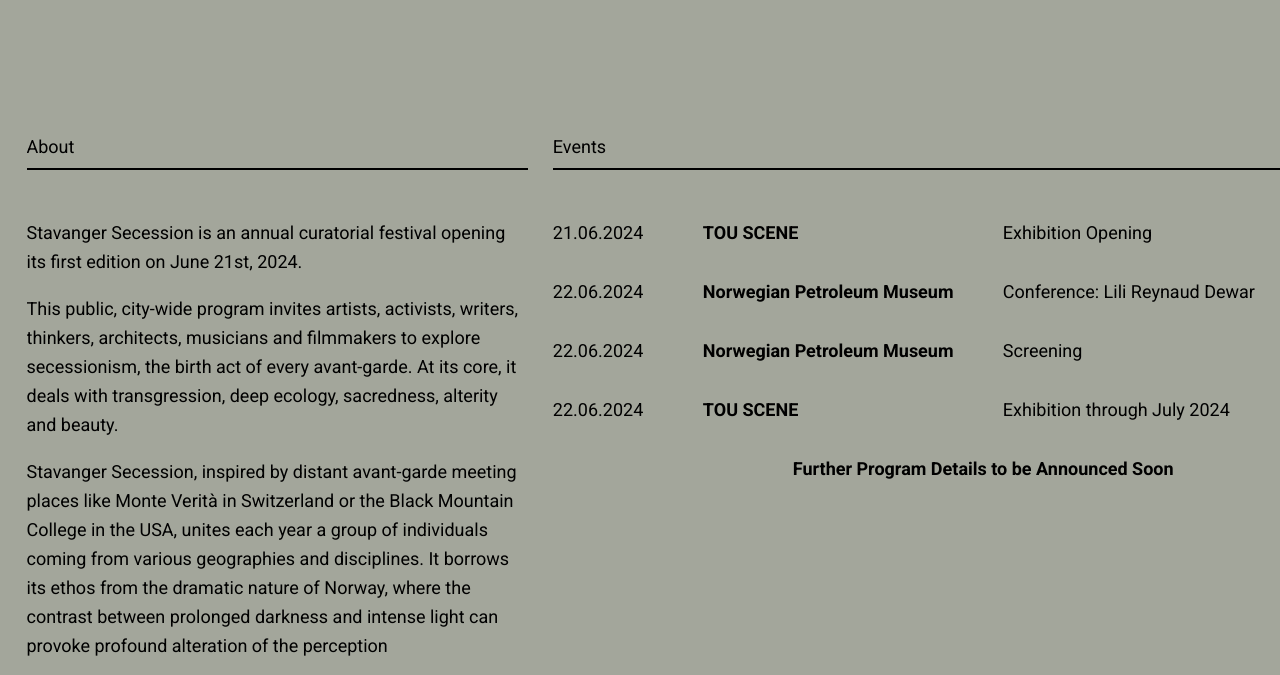
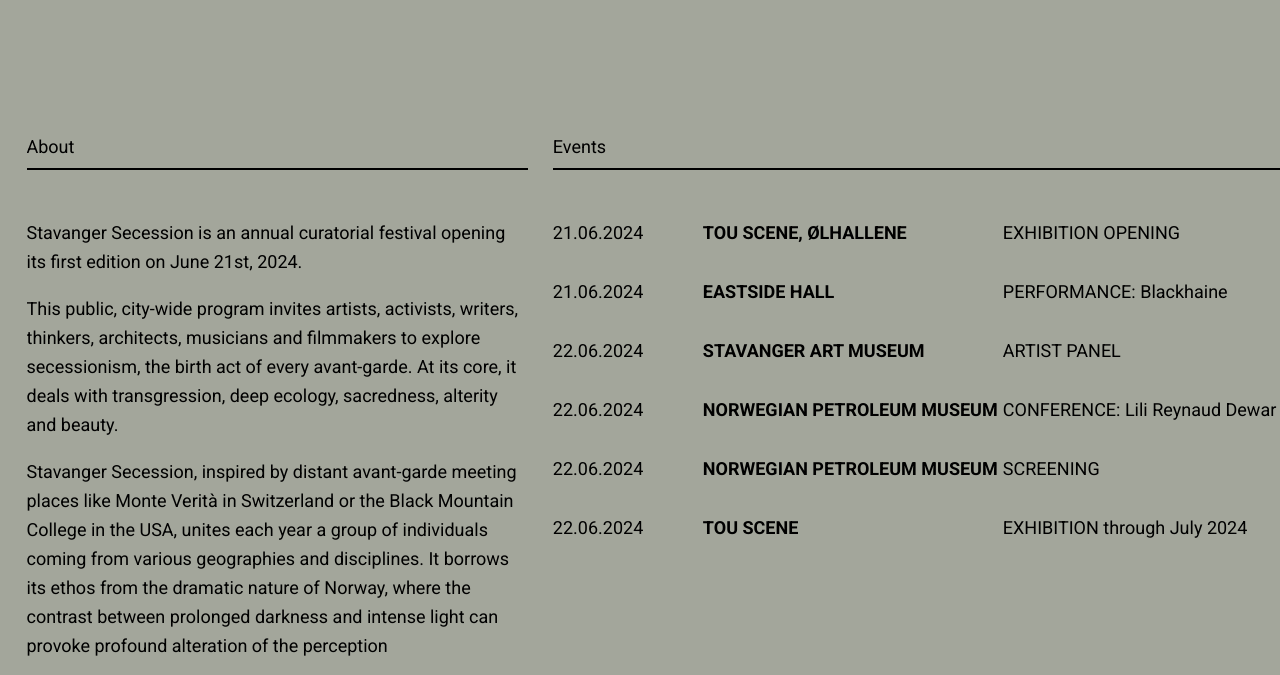
Before and after one commit to LukasMosser/stavanger_secession_2024, a plain HTML site: page index.html in a window 1280 px wide. Shown: the part 633-1308 px from the top of the page. Drawn offline with Linux system fonts and the light colour scheme; no server answers.

Commit message:
updated program

```diff
--- a/index.html
+++ b/index.html
@@ -74,30 +74,39 @@
                     <hr> <!-- Horizontal divider -->
                     <div class="event-row">
                         <span class="event-date">21.06.2024</span>
-                        <span class="institution-name"><a href="https://www.touofficial.com/program/?id=15142">TOU SCENE</a></span>
-                        <span class="event-title"><a href="https://www.touofficial.com/program/?id=15142">Exhibition Opening</a></span>
-                        <span class="event-time">16:00-19:00</span>
+                        <span class="institution-name"><a href="https://www.touofficial.com/program/?id=15142">TOU SCENE, ØLHALLENE</a></span>
+                        <span class="event-title"><a href="https://www.touofficial.com/program/?id=15142">EXHIBITION OPENING</a></span>
+                        <span class="event-time">18:00-20:30</span>
+                    </div>
+                    <div class="event-row">
+                        <span class="event-date">21.06.2024</span>
+                        <span class="institution-name">EASTSIDE HALL</span>
+                        <span class="event-title">PERFORMANCE: Blackhaine</span>
+                        <span class="event-time">21:00-22:00</span>
                     </div>
                     <div class="event-row">
                         <span class="event-date">22.06.2024</span>
-                        <span class="institution-name">Norwegian Petroleum Museum</span>
-                        <span class="event-title">Conference: Lili Reynaud Dewar</span>
+                        <span class="institution-name">STAVANGER ART MUSEUM</span>
+                        <span class="event-title">ARTIST PANEL</span>
+                        <span class="event-time">16:00-17:00</span>
+                    </div>
+                    <div class="event-row">
+                        <span class="event-date">22.06.2024</span>
+                        <span class="institution-name">NORWEGIAN PETROLEUM MUSEUM</span>
+                        <span class="event-title">CONFERENCE: Lili Reynaud Dewar</span>
                         <span class="event-time">19:00-20:00</span>
                     </div>
                     <div class="event-row">
                         <span class="event-date">22.06.2024</span>
-                        <span class="institution-name">Norwegian Petroleum Museum</span>
-                        <span class="event-title">Screening</span>
+                        <span class="institution-name">NORWEGIAN PETROLEUM MUSEUM</span>
+                        <span class="event-title">SCREENING</span>
                         <span class="event-time">20:00-20:30</span>
                     </div>
                     <div class="event-row">
                         <span class="event-date">22.06.2024</span>
                         <span class="institution-name"><a href="https://www.touofficial.com/program/?id=15142">TOU SCENE</a></span>
-                        <span class="event-title"><a href="https://www.touofficial.com/program/?id=15142">Exhibition through July 2024</a></span>
+                        <span class="event-title"><a href="https://www.touofficial.com/program/?id=15142">EXHIBITION through July 2024</a></span>
                         <span class="event-time"></span>
-                    </div>
-                    <div class="event-row announcement-row ">
-                        <span class="announcement">Further Program Details to be Announced Soon</span>
                     </div>
                 </div>
                 <div class="box-right-bottom">
```
Also changed, not shown: index_mobile.html (+22 -11 lines).
